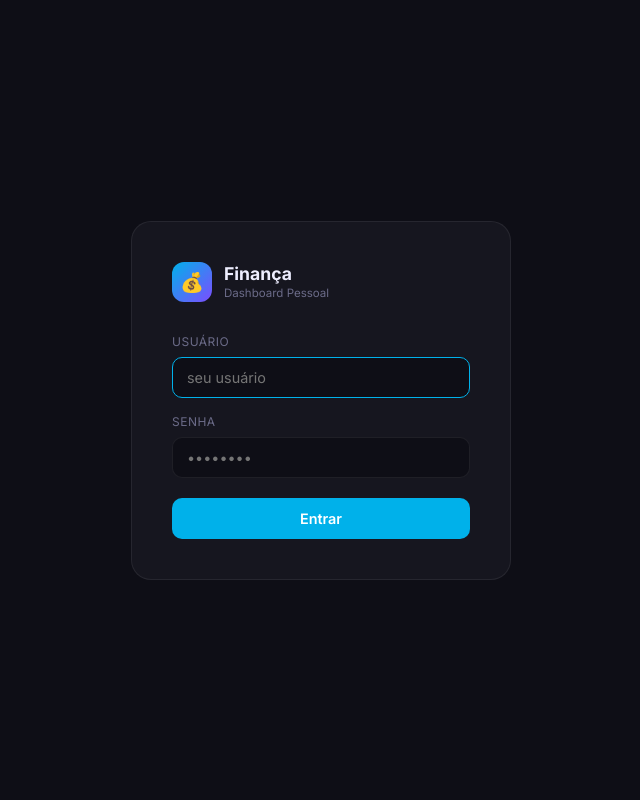
After one commit to marcell-nicson/financa-dashboard, a Flask app: page /login in a window 1280 px wide. The commit adds this page. Shown: the whole page, without its empty margins (319-959 px from the left). Run offline with Flask 3, Linux system fonts and the light colour scheme.

Commit message:
feat: adiciona autenticação com login e proteção de rotas
- Login com usuário e senha (werkzeug hash)
- Todas as rotas protegidas com @login_required
- Página de login com visual dark
- Botão de logout no sidebar
- Script set_password.py para configurar credenciais no servidor

```diff
--- a/app.py
+++ b/app.py
@@ -1,11 +1,15 @@
-from flask import Flask, jsonify, request, render_template
+from flask import Flask, jsonify, request, render_template, session, redirect, url_for
+from functools import wraps
+from werkzeug.security import generate_password_hash, check_password_hash
 import requests as req
+import os
 import database as db
 from mercadopago import MercadoPagoClient
 from scheduler import start_scheduler, sync_mercadopago
 import atexit
 
 app = Flask(__name__)
+app.secret_key = os.environ.get('SECRET_KEY', os.urandom(32))
 
 # ── INIT ────────────────────────────────────────────────
 
@@ -18,9 +22,55 @@ def shutdown():
     stop_scheduler()
 
 
+# ── AUTH ─────────────────────────────────────────────────
+
+def login_required(f):
+    @wraps(f)
+    def decorated(*args, **kwargs):
+        if not session.get('logged_in'):
+            if request.path.startswith('/api/'):
+                return jsonify({'error': 'Não autorizado'}), 401
+            return redirect(url_for('login_page'))
+        return f(*args, **kwargs)
+    return decorated
+
+
+@app.route('/login', methods=['GET'])
+def login_page():
+    if session.get('logged_in'):
+        return redirect('/')
+    return render_template('login.html', error=None)
+
+
+@app.route('/login', methods=['POST'])
+def login_post():
+    username = request.form.get('username', '').strip()
+    password = request.form.get('password', '').strip()
+
+    stored_user = db.get_config('auth_username')
+    stored_hash = db.get_config('auth_password_hash')
+
+    if not stored_user or not stored_hash:
+        return render_template('login.html', error='Nenhum usuário configurado. Execute o set_password.py no servidor.')
+
+    if username == stored_user and check_password_hash(stored_hash, password):
+        session['logged_in'] = True
+        session['username']  = username
+        return redirect('/')
+
+    return render_template('login.html', error='Usuário ou senha incorretos.')
+
+
+@app.route('/logout')
+def logout():
+    session.clear()
+    return redirect('/login')
+
+
 # ── FRONTEND ────────────────────────────────────────────
 
 @app.route('/')
+@login_required
 def index():
     return render_template('dashboard.html')
 
@@ -28,19 +78,21 @@ def index():
 # ── STATUS ──────────────────────────────────────────────
 
 @app.route('/api/status')
+@login_required
 def status():
     token = db.get_config('mp_token')
     gmail = db.get_config('gmail_user')
     return jsonify({
-        'mp_connected':    bool(token),
+        'mp_connected':     bool(token),
         'email_configured': bool(gmail),
-        'demo_mode':       not bool(token),
+        'demo_mode':        not bool(token),
     })
 
 
 # ── CONFIG: TOKEN ────────────────────────────────────────
 
 @app.route('/api/config/token', methods=['POST'])
+@login_required
 def save_token():
     data  = request.get_json(silent=True) or {}
     token = data.get('token', '').strip()
@@ -52,16 +104,15 @@ def save_token():
     user = mp.get_user()
 
     if not user:
-        return jsonify({'error': 'Token inválido ou expirado. Verifique no portal do Mercado Pago.'}), 401
+        return jsonify({'error': 'Token inválido ou expirado.'}), 401
 
     db.set_config('mp_token', token)
 
-    # Dispara sync imediato em background
     from threading import Thread
     Thread(target=sync_mercadopago, daemon=True).start()
 
     return jsonify({
-        'ok':    True,
+        'ok':   True,
         'email': user.get('email', ''),
         'name':  user.get('first_name', 'Usuário'),
     })
@@ -70,6 +121,7 @@ def save_token():
 # ── CONFIG: EMAIL ────────────────────────────────────────
 
 @app.route('/api/config/email', methods=['POST'])
+@login_required
 def save_email_config():
     data     = request.get_json(silent=True) or {}
     gmail    = data.get('gmail_user', '').strip()
@@ -79,8 +131,8 @@ def save_email_config():
     if not gmail or not password:
         return jsonify({'error': 'Gmail e senha de app são obrigatórios'}), 400
 
-    db.set_config('gmail_user',          gmail)
-    db.set_config('gmail_app_password',  password)
+    db.set_config('gmail_user',         gmail)
+    db.set_config('gmail_app_password', password)
     if destino:
         db.set_config('email_destinatario', destino)
 
@@ -88,6 +140,7 @@ def save_email_config():
 
 
 @app.route('/api/config/email', methods=['GET'])
+@login_required
 def get_email_config():
     return jsonify({
         'gmail_user':         db.get_config('gmail_user') or '',
@@ -99,6 +152,7 @@ def get_email_config():
 # ── SYNC MANUAL ──────────────────────────────────────────
 
 @app.route('/api/sync', methods=['POST'])
+@login_required
 def sync():
     token = db.get_config('mp_token')
     if not token:
@@ -112,36 +166,33 @@ def sync():
     if balance is not None:
         db.save_balance(balance)
 
-    return jsonify({
-        'ok':      True,
-        'fetched': len(movements),
-        'saved':   saved,
-        'balance': balance,
-    })
+    return jsonify({'ok': True, 'fetched': len(movements), 'saved': saved, 'balance': balance})
 
 
 # ── BALANCE ──────────────────────────────────────────────
 
 @app.route('/api/balance')
+@login_required
 def balance():
     bal     = db.get_latest_balance()
     summary = db.get_monthly_summary()
     disp    = bal.get('available') or (summary['entradas'] - summary['saidas'])
     return jsonify({
-        'available': disp,
+        'available':  disp,
         'investivel': disp * 0.45,
-        'entradas':  summary['entradas'],
-        'saidas':    summary['saidas'],
-        'total_tx':  summary['total_tx'],
+        'entradas':   summary['entradas'],
+        'saidas':     summary['saidas'],
+        'total_tx':   summary['total_tx'],
     })
 
 
 # ── TRANSACTIONS ─────────────────────────────────────────
 
 @app.route('/api/transactions')
+@login_required
 def transactions():
     limit = request.args.get('limit', 50, type=int)
-    month = request.args.get('month')          # ex: 2026-03
+    month = request.args.get('month')
     txs   = db.get_transactions(limit=limit, month=month)
     return jsonify(txs)
 
@@ -149,6 +200,7 @@ def transactions():
 # ── CRYPTO ───────────────────────────────────────────────
 
 @app.route('/api/crypto')
+@login_required
 def crypto():
     try:
         r = req.get(
@@ -165,6 +217,7 @@ def crypto():
 # ── TEST EMAIL ───────────────────────────────────────────
 
 @app.route('/api/test-email', methods=['POST'])
+@login_required
 def test_email():
     from email_service import send_daily_summary
     ok = send_daily_summary()
--- a/templates/dashboard.html
+++ b/templates/dashboard.html
@@ -180,6 +180,7 @@
   <div class="nav-sep"></div>
   <div class="nav-label">Conta</div>
   <div class="nav-item" onclick="goTo('configurar',this)"><span>⚙️</span> Configurar</div>
+  <div class="nav-item" onclick="window.location='/logout'" style="color:#ff4569"><span>🚪</span> Sair</div>
 
   <div class="sidebar-bottom">
     <div class="account-pill">
--- /dev/null
+++ b/templates/login.html
@@ -0,0 +1,113 @@
+<!DOCTYPE html>
+<html lang="pt-BR">
+<head>
+  <meta charset="UTF-8"/>
+  <meta name="viewport" content="width=device-width, initial-scale=1.0"/>
+  <title>Login — Dashboard Financeiro</title>
+  <style>
+    @import url('https://fonts.googleapis.com/css2?family=Inter:wght@400;500;600;700&display=swap');
+    * { box-sizing: border-box; margin: 0; padding: 0; }
+    body {
+      font-family: 'Inter', sans-serif;
+      background: #0e0e16;
+      color: #eeeeff;
+      min-height: 100vh;
+      display: flex;
+      align-items: center;
+      justify-content: center;
+    }
+    .card {
+      background: #16161f;
+      border: 1px solid rgba(255,255,255,0.07);
+      border-radius: 20px;
+      padding: 40px;
+      width: 100%;
+      max-width: 380px;
+    }
+    .logo {
+      display: flex;
+      align-items: center;
+      gap: 12px;
+      margin-bottom: 32px;
+    }
+    .logo-icon {
+      width: 40px; height: 40px;
+      background: linear-gradient(135deg, #00b1ea, #7c4dff);
+      border-radius: 12px;
+      display: flex; align-items: center; justify-content: center;
+      font-size: 1.2rem;
+    }
+    .logo-text { font-size: 1.1rem; font-weight: 700; }
+    .logo-sub  { font-size: 0.72rem; color: #6b6b88; margin-top: 2px; }
+    label {
+      display: block;
+      font-size: 0.75rem;
+      color: #6b6b88;
+      text-transform: uppercase;
+      letter-spacing: 0.5px;
+      margin-bottom: 8px;
+    }
+    input {
+      width: 100%;
+      background: #0e0e16;
+      border: 1px solid rgba(255,255,255,0.07);
+      border-radius: 10px;
+      padding: 11px 14px;
+      color: #eeeeff;
+      font-size: 0.9rem;
+      outline: none;
+      font-family: 'Inter', sans-serif;
+      transition: border-color 0.2s;
+      margin-bottom: 16px;
+    }
+    input:focus { border-color: #00b1ea; }
+    button {
+      width: 100%;
+      background: #00b1ea;
+      border: none;
+      border-radius: 10px;
+      padding: 12px;
+      color: #fff;
+      font-size: 0.9rem;
+      font-weight: 600;
+      cursor: pointer;
+      font-family: 'Inter', sans-serif;
+      margin-top: 4px;
+      transition: opacity 0.2s;
+    }
+    button:hover { opacity: 0.85; }
+    .error {
+      background: rgba(255,69,105,0.08);
+      border: 1px solid rgba(255,69,105,0.2);
+      border-radius: 10px;
+      padding: 11px 14px;
+      color: #ff4569;
+      font-size: 0.84rem;
+      margin-bottom: 16px;
+    }
+  </style>
+</head>
+<body>
+  <div class="card">
+    <div class="logo">
+      <div class="logo-icon">💰</div>
+      <div>
+        <div class="logo-text">Finança</div>
+        <div class="logo-sub">Dashboard Pessoal</div>
+      </div>
+    </div>
+
+    {% if error %}
+    <div class="error">{{ error }}</div>
+    {% endif %}
+
+    <form method="POST" action="/login">
+      <label>Usuário</label>
+      <input type="text" name="username" autofocus autocomplete="username" placeholder="seu usuário"/>
+      <label>Senha</label>
+      <input type="password" name="password" autocomplete="current-password" placeholder="••••••••"/>
+      <button type="submit">Entrar</button>
+    </form>
+  </div>
+</body>
+</html>
```
Also changed, not shown: set_password.py (added, +28 -0 lines).
